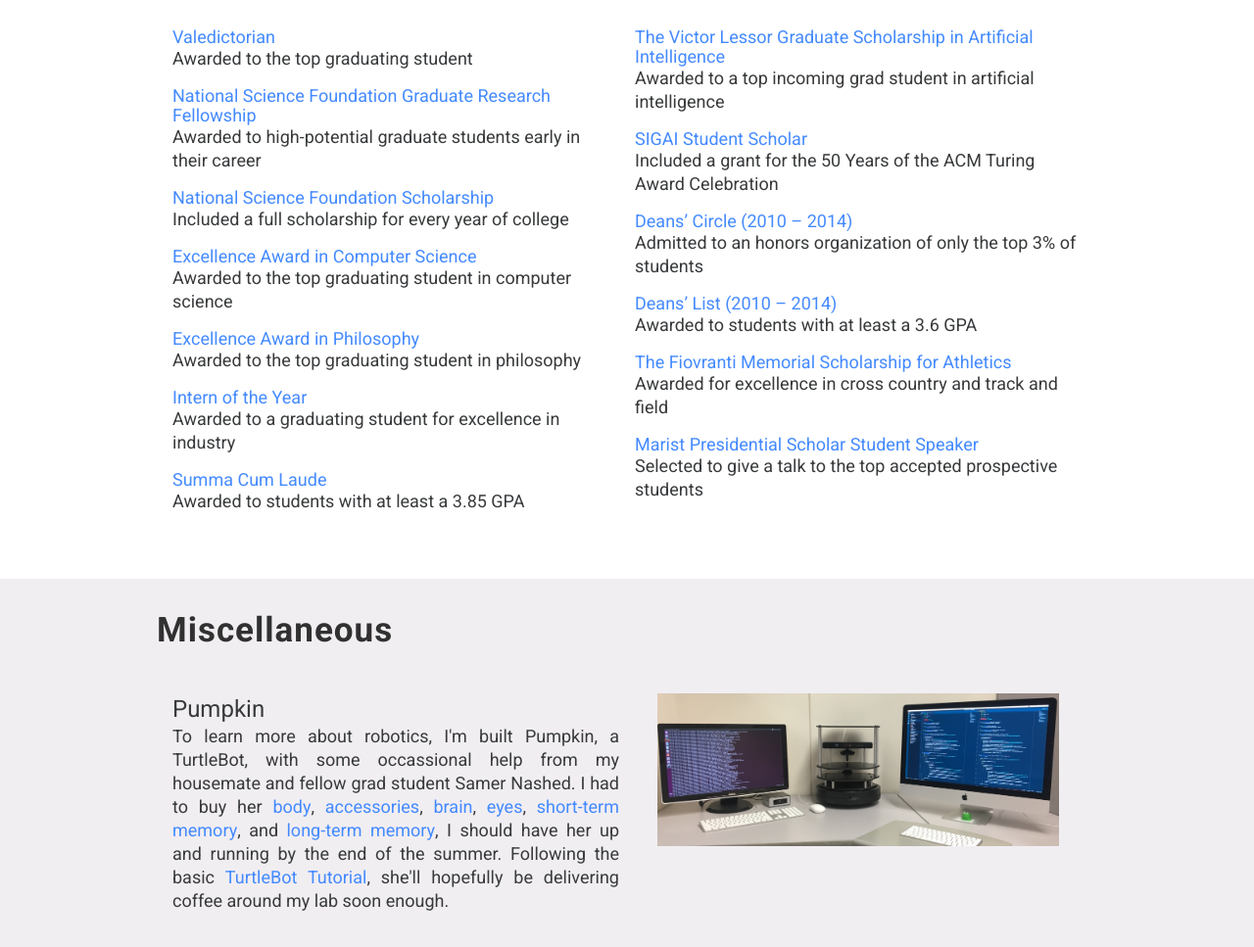
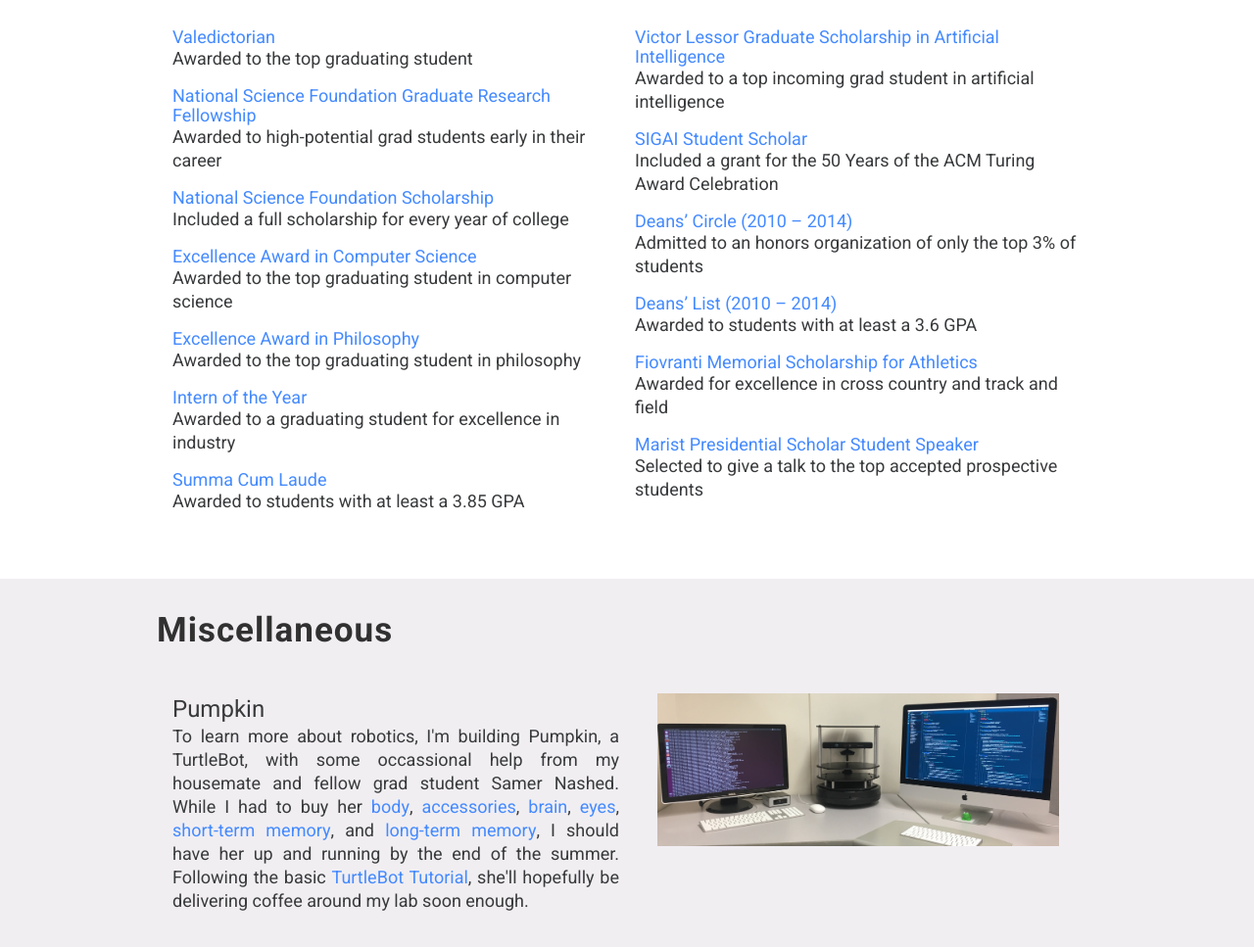
Before and after one commit to justinsvegliato/personal-website, a plain HTML site: page index.html in a window 1280 px wide. Shown: the part 5740-6707 px from the top of the page at 98% size. Drawn offline with nearby package versions, Linux system fonts and the light colour scheme.

Commit message:
Updated website

```diff
--- a/index.html
+++ b/index.html
@@ -518,7 +518,7 @@
                 <p>Awarded to the top graduating student</p>
 
                 <span class="honor">National Science Foundation Graduate Research Fellowship</span>
-                <p>Awarded to high-potential graduate students early in their career</p>
+                <p>Awarded to high-potential grad students early in their career</p>
 
                 <span class="honor">National Science Foundation Scholarship</span>
                 <p>Included a full scholarship for every year of college</p>
@@ -537,7 +537,7 @@
               </div>
 
               <div class="mdl-cell mdl-cell--6-col">
-                <span class="honor">The Victor Lessor Graduate Scholarship in Artificial Intelligence </span>
+                <span class="honor">Victor Lessor Graduate Scholarship in Artificial Intelligence </span>
                 <p>Awarded to a top incoming grad student in artificial intelligence</p>
 
                 <span class="honor">SIGAI Student Scholar</span>
@@ -549,7 +549,7 @@
                 <span class="honor">Deans’ List (2010 – 2014)</span>
                 <p>Awarded to students with at least a 3.6 GPA</p>
 
-                <span class="honor">The Fiovranti Memorial Scholarship for Athletics</span>
+                <span class="honor">Fiovranti Memorial Scholarship for Athletics</span>
                 <p>Awarded for excellence in cross country and track and field</p>
 
                 <span class="honor">Marist Presidential Scholar Student Speaker</span>
@@ -566,7 +566,7 @@
             <div class="mdl-grid">
               <div class="mdl-cell mdl-cell--6-col">
                 <h4>Pumpkin</h4>
-                <p>To learn more about robotics, I'm built Pumpkin, a TurtleBot, with some occassional help from my housemate and fellow grad student Samer Nashed. I had to buy her <a href="https://dabit.industries/products/iclebo-kobuki">body</a>, <a href="https://dabit.industries/collections/turtlebot-parts">accessories</a>, <a href="https://www.amazon.com/gp/product/B00XPVRR5M">brain</a>, <a href="https://www.amazon.com/gp/product/B005GA1H4C">eyes</a>, <a href="https://www.amazon.com/gp/product/B006YG8X9Y">short-term memory</a>, and <a href="https://www.amazon.com/gp/product/B00A1ZTZOG">long-term memory</a>, I should have her up and running by the end of the summer. Following the basic <a href="http://learn.turtlebot.com/">TurtleBot Tutorial</a>, she'll hopefully be delivering coffee around my lab soon enough.</p>
+                <p>To learn more about robotics, I'm building Pumpkin, a TurtleBot, with some occassional help from my housemate and fellow grad student Samer Nashed. While I had to buy her <a href="https://dabit.industries/products/iclebo-kobuki">body</a>, <a href="https://dabit.industries/collections/turtlebot-parts">accessories</a>, <a href="https://www.amazon.com/gp/product/B00XPVRR5M">brain</a>, <a href="https://www.amazon.com/gp/product/B005GA1H4C">eyes</a>, <a href="https://www.amazon.com/gp/product/B006YG8X9Y">short-term memory</a>, and <a href="https://www.amazon.com/gp/product/B00A1ZTZOG">long-term memory</a>, I should have her up and running by the end of the summer. Following the basic <a href="http://learn.turtlebot.com/">TurtleBot Tutorial</a>, she'll hopefully be delivering coffee around my lab soon enough.</p>
               </div>
 
               <div class="mdl-cell mdl-cell--6-col mdl-typography--text-center">
```
